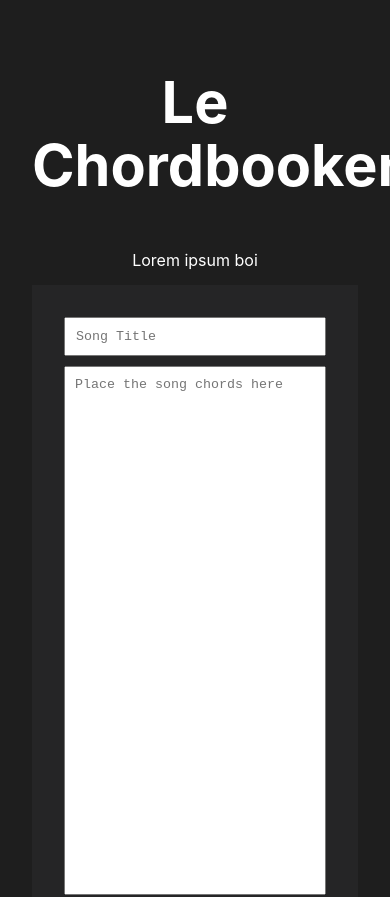
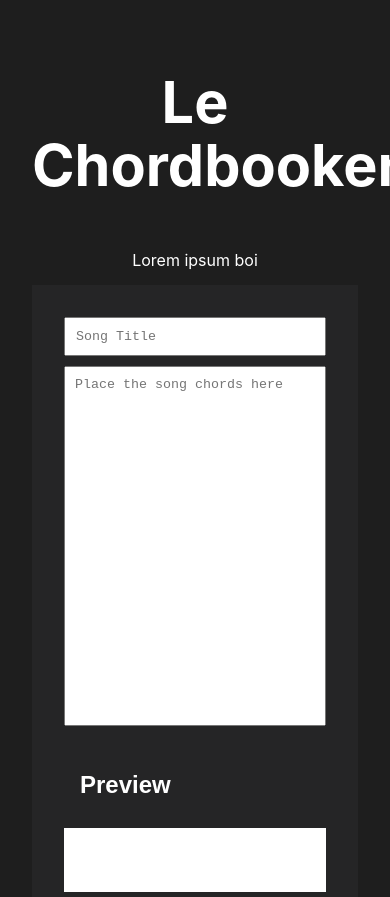
Before and after one commit to notgian/youth-chordbookerizer, a React app: page / in a window 390 px wide. Shown: the top 897 px of the page. Built offline with nearby package versions, Linux system fonts and the light colour scheme; the HTML template or start-up script is replaced by a standard one.

Commit message:
feat: modified style for input and preview to be side-by-side

```diff
--- a/src/App.css
+++ b/src/App.css
@@ -27,7 +27,7 @@ body {
     text-align: center;
     flex-direction: column;
     justify-content: center;
-    padding: 2em
+    padding: 2em;
 }
 
 .content h1 {
@@ -35,22 +35,31 @@ body {
     font-weight: 700;
 }
 
-/* .content p { */
-/*     font-size: 1.2rem; */
-/*     font-weight: 400; */
-/*     opacity: 0.5; */
-/* } */
-
 .content-area {
     display: flex;
     flex-direction: column;
-    padding: 2em;
-    background-color: var(--bg-secondary);
     margin-bottom: 1em;
     gap: 10px;
 }
 
+
+.input-output-area {
+    display: flex;
+    flex-direction: row;
+    align-items: stretch;
+    background-color: var(--bg-secondary);
+    gap: 10px;
+    padding: 2em;
+    max-height: 70vh;
+}
+
+.input-output-area > * {
+    flex-grow: 1;
+    flex-basis:0
+}
+
 /* Input area */
+
 #inputarea input, textarea {
     resize: none;
     outline: none;
@@ -59,17 +68,48 @@ body {
 }
 
 #inputarea textarea {
-    height: 60vh;
+    min-height: 40vh;
+    field-sizing: content;
 }
 
 /* Output Area */
 #outputarea {
     font-family: Arial;
-    display: block;
     text-align: left;
+    color: black;
+    display: flex;
+}
+
+#outputarea > .output-controls {
+    display: flex;
+    flex-direction: row;
+    padding: 0em 1em;
+    color: var(--text-primary);
+}
+
+#outputarea > .output-preview {
     background-color: white;
-    color: black;
+    overflow: scroll;
     line-height: 1.15;
+    padding: 2em;
+    flex-grow: 1;
+}
+
+/* On smaller screens (e.g., mobile devices), switch to vertical stacking */
+@media (max-width: 768px) {
+    .input-output-area {
+        display: flex;
+        flex-direction: column;
+        background-color: var(--bg-secondary);
+        gap: 10px;
+        padding: 2em;
+        max-height: 140vh;
+    }
+
+    .input-output-area > * {
+        flex-grow: 0;
+        flex-basis:0
+    }
 }
 
 /* #outputarea h1 { */
--- a/src/App.tsx
+++ b/src/App.tsx
@@ -7,8 +7,10 @@ const App = () => {
         <div className="content">
             <h1>Le Chordbookerizer</h1>
             <p>Lorem ipsum boi</p>
-            <InputArea />
-            <OutputArea />
+            <div className="input-output-area">
+                <InputArea />
+                <OutputArea />
+            </div>
         </div>
     );
 };
--- a/src/OutputArea.tsx
+++ b/src/OutputArea.tsx
@@ -81,9 +81,12 @@ const OutputArea = () => {
 
     return (
         <div id="outputarea" className="content-area">
-        <span className="output-preview">
-        { renderPreview() }
-        </span>
+            <span className="output-controls">
+                <h2>Preview</h2>
+            </span>
+            <span className="output-preview">
+                { renderPreview() }
+            </span>
         </div>
 
     )
```
